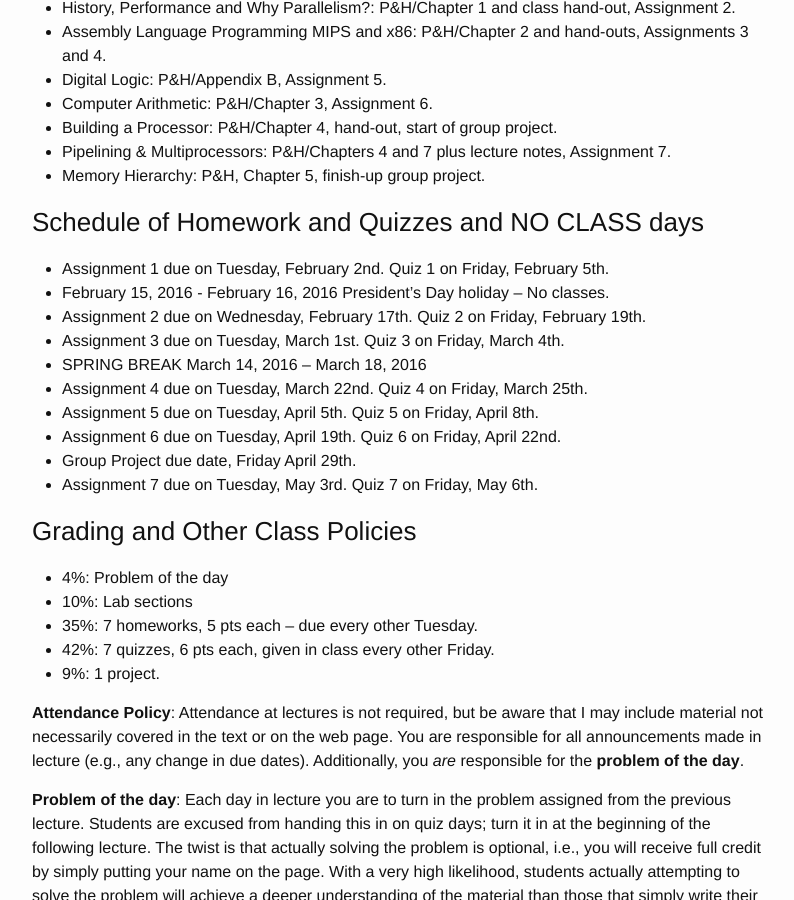
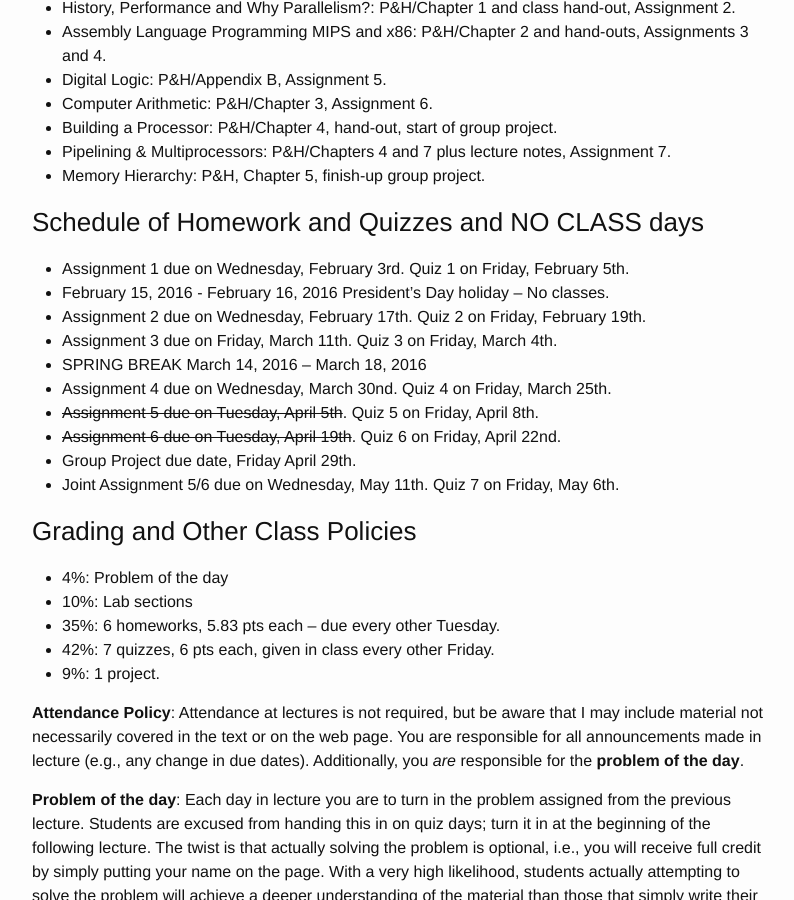
Before and after one commit to RPI-CSCI-2500-2016-Spring/RPI-CSCI-2500-2016-Spring.github.io, a Jekyll site: the page built from syllabus.md, in a window 1280 px wide and 900 px high, scrolled down 1347 px. Shown: the whole window, without its empty margins (238-1032 px from the left). Built offline with Jekyll 4.4.1, drawn with Linux system fonts in a browser that asks for light colours.

Commit message:
Updated syllabus

```diff
--- a/syllabus.md
+++ b/syllabus.md
@@ -61,22 +61,22 @@ All office hours are typically held in the Amos Eaton, room 217, unless otherwis
 
 ### Schedule of Homework and Quizzes and NO CLASS days
 
-* Assignment 1 due on Tuesday, February 2nd.  Quiz 1 on Friday, February 5th.
+* Assignment 1 due on Wednesday, February 3rd.  Quiz 1 on Friday, February 5th.
 * February 15, 2016 - February 16, 2016	President's Day holiday -- No classes.
 * Assignment 2 due on Wednesday, February 17th.  Quiz 2 on Friday, February 19th.
-* Assignment 3 due on Tuesday, March 1st.  Quiz 3 on Friday, March 4th.
+* Assignment 3 due on Friday, March 11th.  Quiz 3 on Friday, March 4th.
 * SPRING BREAK March 14, 2016 -- March 18, 2016
-* Assignment 4 due on Tuesday, March 22nd.  Quiz 4 on Friday, March 25th.
-* Assignment 5 due on Tuesday, April 5th.  Quiz 5 on Friday, April 8th.
-* Assignment 6 due on Tuesday, April 19th.  Quiz 6 on Friday, April 22nd.
+* Assignment 4 due on Wednesday, March 30nd.  Quiz 4 on Friday, March 25th.
+* ~~Assignment 5 due on Tuesday, April 5th~~.  Quiz 5 on Friday, April 8th.
+* ~~Assignment 6 due on Tuesday, April 19th~~.  Quiz 6 on Friday, April 22nd.
 * Group Project due date, Friday April 29th.
-* Assignment 7 due on Tuesday, May 3rd.  Quiz 7 on Friday, May 6th.
+* Joint Assignment 5/6 due on Wednesday, May 11th.  Quiz 7 on Friday, May 6th.
 
 ### Grading and Other Class Policies
 
 *  4%: Problem of the day
 *  10%: Lab sections
-*  35%: 7 homeworks, 5 pts each -- due every other Tuesday.
+*  35%: 6 homeworks, 5.83 pts each -- due every other Tuesday.
 *  42%: 7 quizzes, 6 pts each, given in class every other Friday.
 *   9%: 1 project.
 
```
